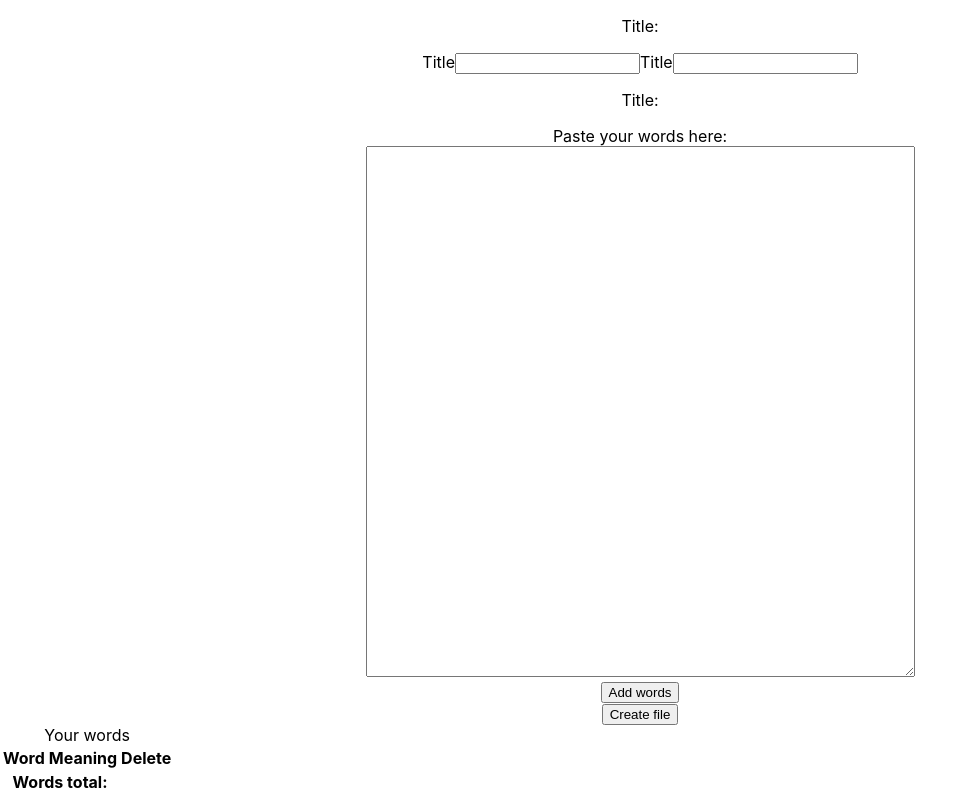
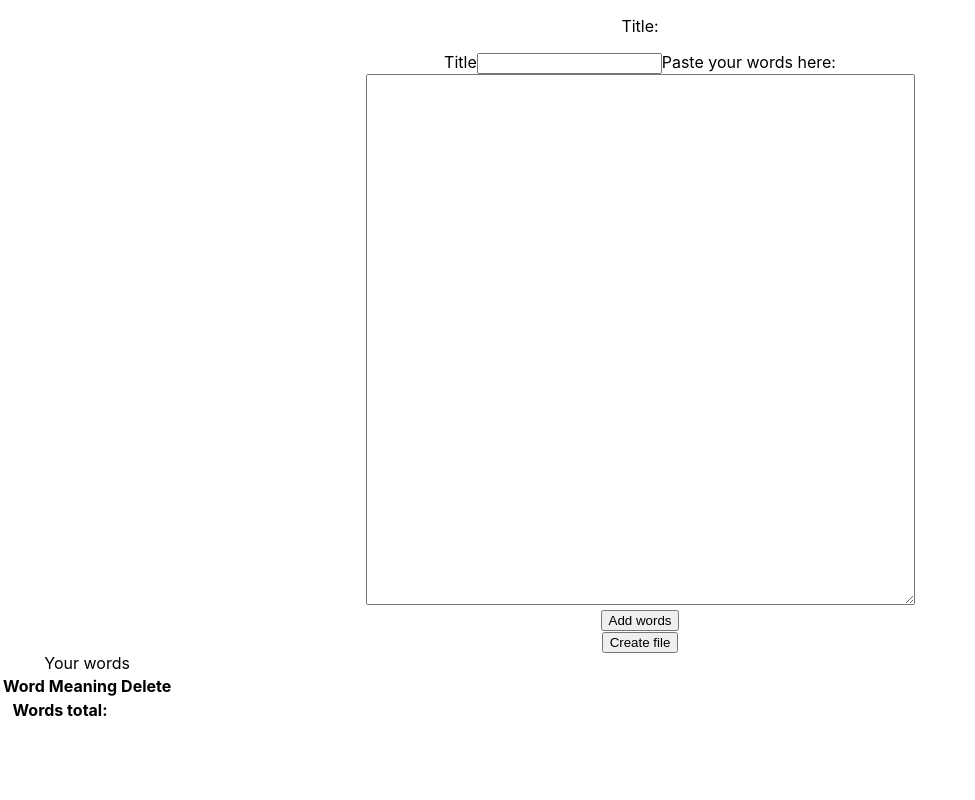
Before and after one commit to Konrad-Jalowy/reactlearnhelpers, a React (Create React App) app in the folder text-to-file-app/: page / in a window 1280 px wide. Shown: the whole page, without its empty margins (0-975 px from the left). Built offline with nearby package versions, Linux system fonts and the light colour scheme.

Commit message:
were getting somewhere

```diff
--- a/text-to-file-app/src/App.js
+++ b/text-to-file-app/src/App.js
@@ -73,9 +73,6 @@ function App() {
   return (
     <div className="App">
       <TitleRFC title={title} setTitle={setTitle} />
-      <label htmlFor="title">Title</label>
-      <input type="text" name="title" id="title" onChange={onTitleChange} value={title} />
-      <p>Title: {title}</p>
       <label htmlFor="words">Paste your words here:</label> <br/>
       <textarea id='words' name='words' rows="35" cols="66" ref={textareaRef}></textarea><br/>
       <button onClick={onAddHandler}>Add words</button><br/>
```
